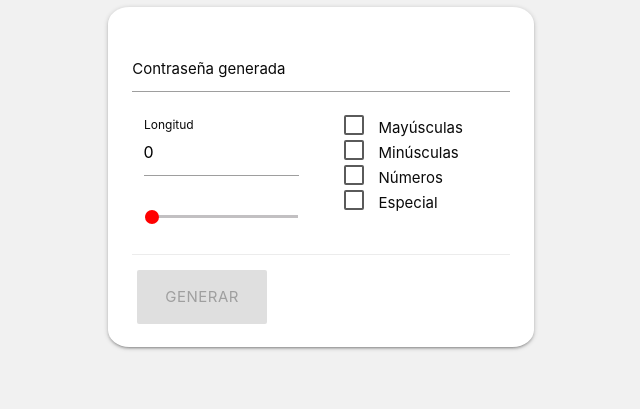
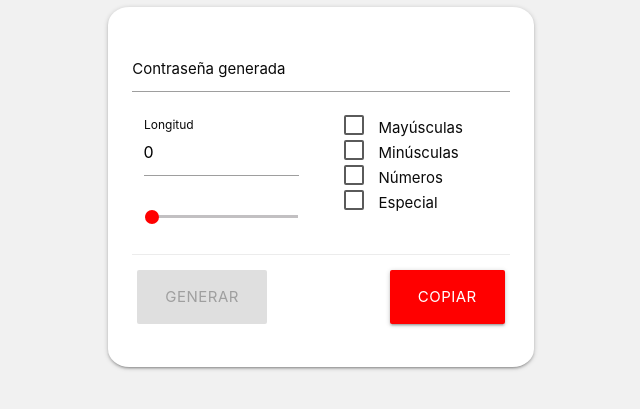
Before and after one commit to soyjohanm/generador-pass-seguro, a PHP site: page / in a window 1280 px wide. Shown: the part 65-474 px from the top of the page, without its empty margins (319-959 px from the left). Run offline with PHP 8.4, Linux system fonts and the light colour scheme.

Commit message:
--Agregado botón de copiar

```diff
--- a/index.php
+++ b/index.php
@@ -504,7 +504,12 @@
         -webkit-box-shadow: 0 2px 2px 0 rgba(0,0,0,0.14),0 3px 1px -2px rgba(0,0,0,0.12),0 1px 5px 0 rgba(0,0,0,0.2);
         box-shadow: 0 2px 2px 0 rgba(0,0,0,0.14),0 3px 1px -2px rgba(0,0,0,0.12),0 1px 5px 0 rgba(0,0,0,0.2)
       }
-
+      .left {
+        float: left !important;
+      }
+      .right {
+        float: right !important;
+      }
     </style>
   </head>
   <body>
@@ -558,7 +563,14 @@
                   </div>
                 </div>
                 <div class="card-action">
-                  <button type="submit" name="generar" id="generar" disabled class="btn btn-large waves-effect waves-light">Generar</button>
+                  <div class="row">
+                    <div class="col s6">
+                      <button type="submit" name="generar" id="generar" disabled class="btn btn-large waves-effect waves-light">Generar</button>
+                    </div>
+                    <div class="col s6">
+                      <a onclick="copiar('contraseña')" class="btn btn-large right">Copiar</a>
+                    </div>
+                  </div>
                 </div>
               </div>
             </div>
@@ -579,6 +591,14 @@
             document.getElementById("generar").disabled = true;
         }
       }
+      function copiar(id) {
+        var aux = document.createElement("input");
+        aux.setAttribute("value", document.getElementById(id).value);
+        document.body.appendChild(aux);
+        aux.select();
+        document.execCommand("copy");
+        document.body.removeChild(aux);
+      }
     </script>
   </body>
 </html>
```
